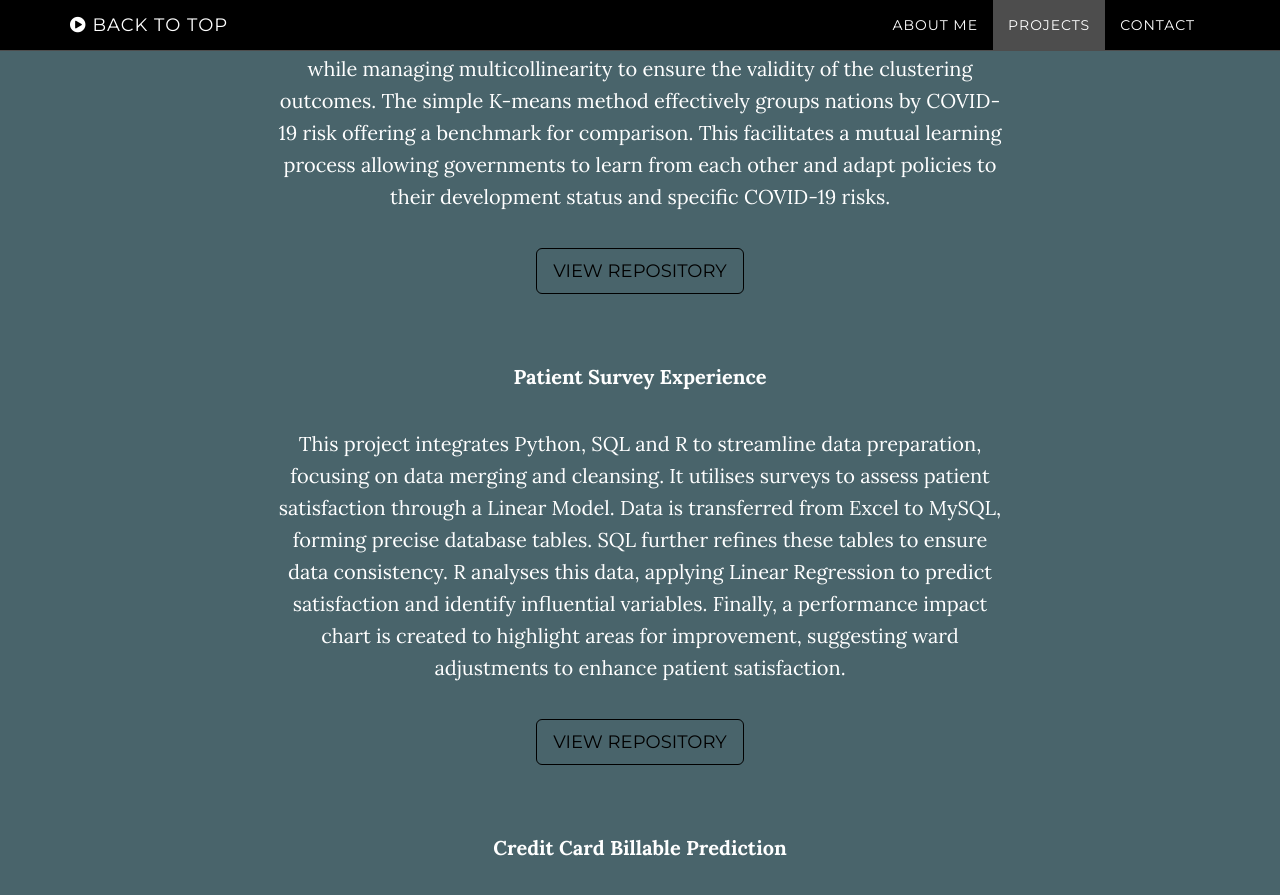
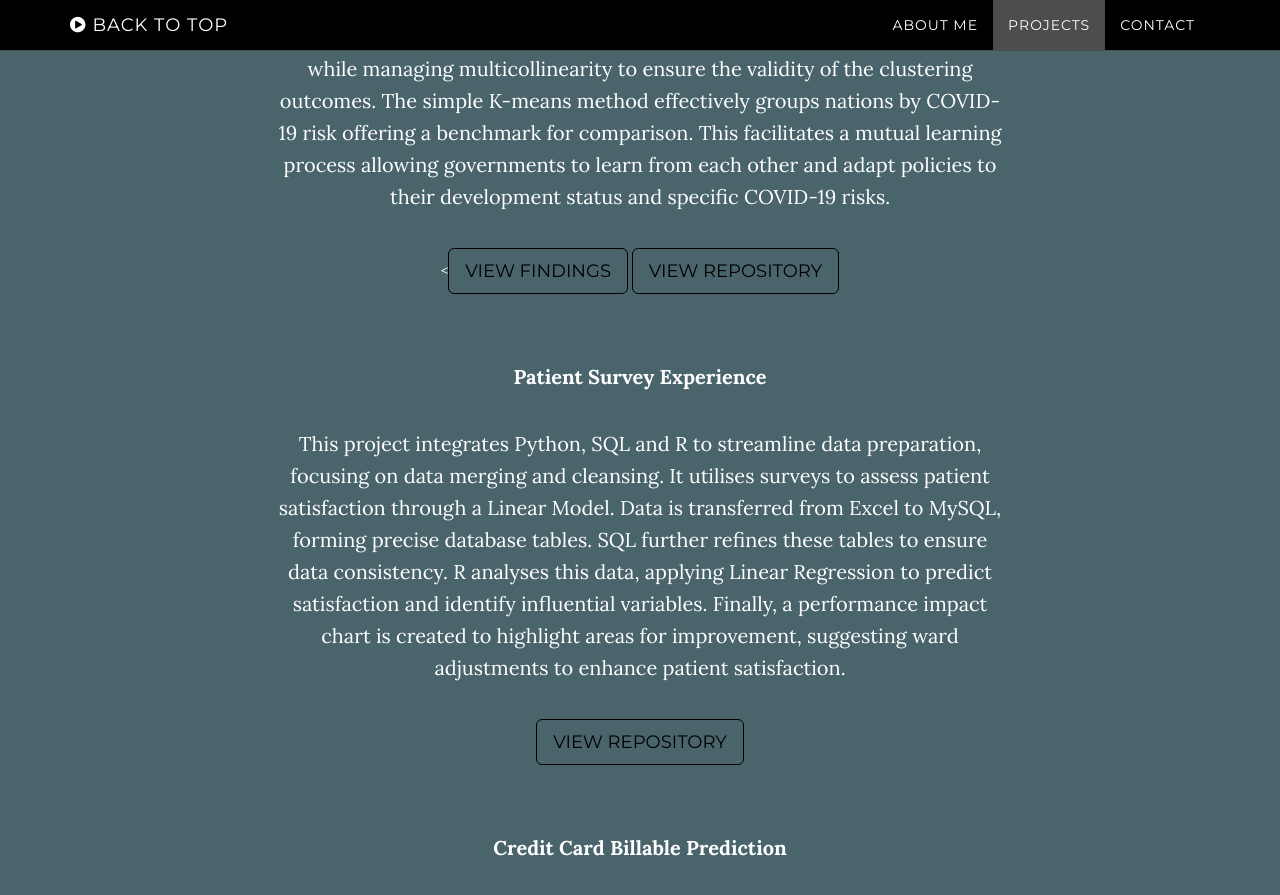
Before and after one commit to Md-Khid/Md-Khid, a Jekyll site: the page built from index.html, in a window 1280 px wide and 900 px high, scrolled down 2452 px. Shown: the top 895 px of the window. Built offline with Jekyll 4.4.1, drawn with Linux system fonts in a browser that asks for light colours.

Commit message:
Update download.html

```diff
--- a/_includes/download.html
+++ b/_includes/download.html
@@ -27,7 +27,7 @@
               method effectively groups nations by COVID-19 risk offering a benchmark for comparison. This facilitates a
               mutual learning process allowing governments to learn from each other and adapt policies to their development
               status and specific COVID-19 risks.</p>
-           <!-- <a href="/findings/1.html" class="btn btn-default btn-lg" style="color: black; border-color: black;">View Findings</a> -->
+           <<a href="/findings/1.html" class="btn btn-default btn-lg" style="color: black; border-color: black;">View Findings</a>
            <a href="https://github.com/Md-Khid/COVID-19_Country_Grouping" class="btn btn-default btn-lg" style="color: black; border-color: black;">View Repository</a>
             <p>&nbsp;</p>
             <p style="font-size: 20px;"><strong> Patient Survey Experience</strong></p>
```
